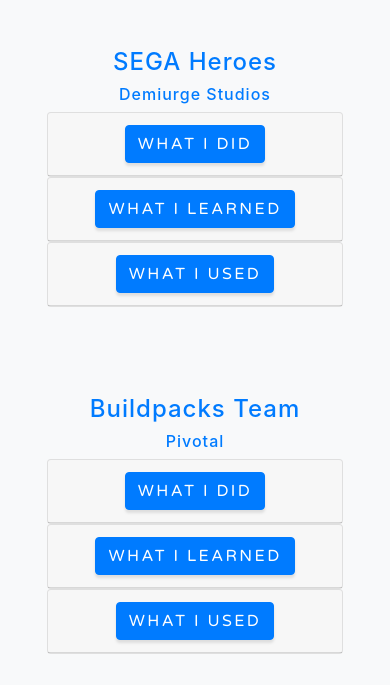
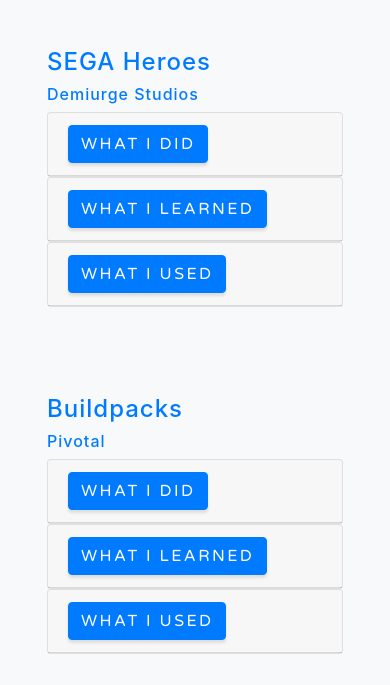
Before and after one commit to Ben16/Ben16.github.io, a website with bundled scripts: page index.html in a window 390 px wide. Shown: the part 1384-2069 px from the top of the page. Built offline with nearby package versions, Linux system fonts and the light colour scheme.

Commit message:
Maybe fixed mobile centering issue

```diff
--- a/index.html
+++ b/index.html
@@ -83,7 +83,7 @@
           <img class="img-fluid mb-3 mb-lg-0" src="img/sega_heroes.jpg" alt="">
         </div>
         <div class="col-lg-6">
-          <div class="featured-text text-center text-lg-left">
+          <div class="featured-text text-lg-left">
             <h4><a href="https://www.sega.com/games/segaheroes" target="_blank">SEGA Heroes</a></h4>
             <h6><a href="https://www.demiurgestudios.com/" target="_blank">Demiurge Studios</a></h6>
             <!-- Accordion: taken from https://getbootstrap.com/docs/4.0/components/collapse/-->
@@ -155,8 +155,8 @@
 <!-- Pivotal -->
 <div class="row align-items-center no-gutters mb-4 mb-lg-5">
     <div class="col-lg-6">
-      <div class="featured-text text-center text-lg-left">
-        <h4><a href="https://docs.pivotal.io/pivotalcf/2-6/buildpacks/" target="_blank">Buildpacks Team</a></h4>
+      <div class="featured-text text-lg-left">
+        <h4><a href="https://docs.pivotal.io/pivotalcf/2-6/buildpacks/" target="_blank">Buildpacks</a></h4>
         <h6><a href="https://pivotal.io/" target="_blank">Pivotal</a></h6>
         <!-- Accordion: taken from https://getbootstrap.com/docs/4.0/components/collapse/-->
         <div id="accordion2">
@@ -269,25 +269,6 @@
     </div>
   </section>
 
-  <!-- Signup Section -->
-  <!--<section id="signup" class="signup-section">
-    <div class="container">
-      <div class="row">
-        <div class="col-md-10 col-lg-8 mx-auto text-center">
-
-          <i class="far fa-paper-plane fa-2x mb-2 text-white"></i>
-          <h2 class="text-white mb-5">Subscribe to receive updates!</h2>
-
-          <form class="form-inline d-flex">
-            <input type="email" class="form-control flex-fill mr-0 mr-sm-2 mb-3 mb-sm-0" id="inputEmail" placeholder="Enter email address...">
-            <button type="submit" class="btn btn-primary mx-auto">Subscribe</button>
-          </form>
-
-        </div>
-      </div>
-    </div>
-  </section>-->
-
   <!-- About Section -->
   <section id="about" class="about-section text-center">
     <div class="container">
```
